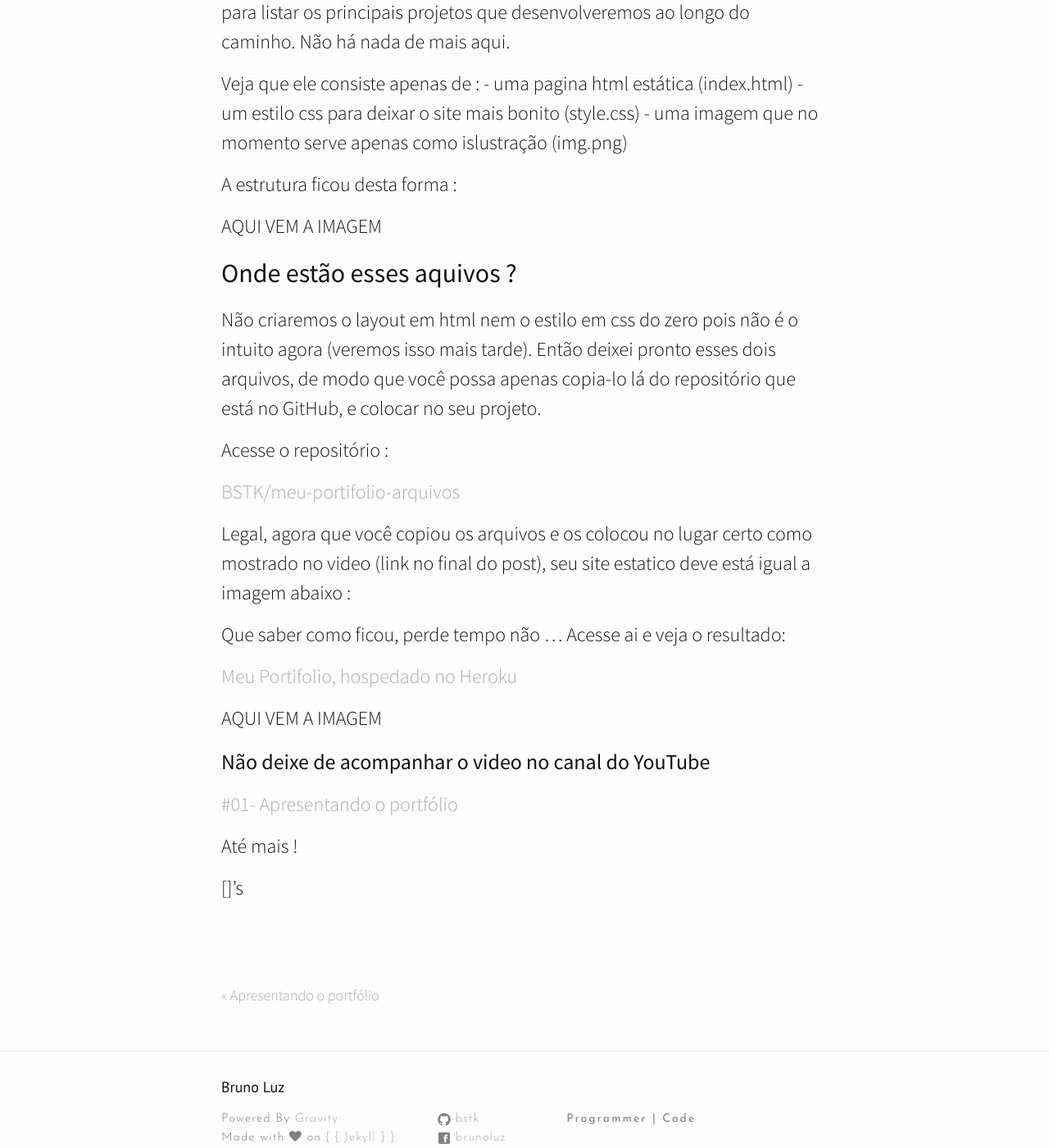
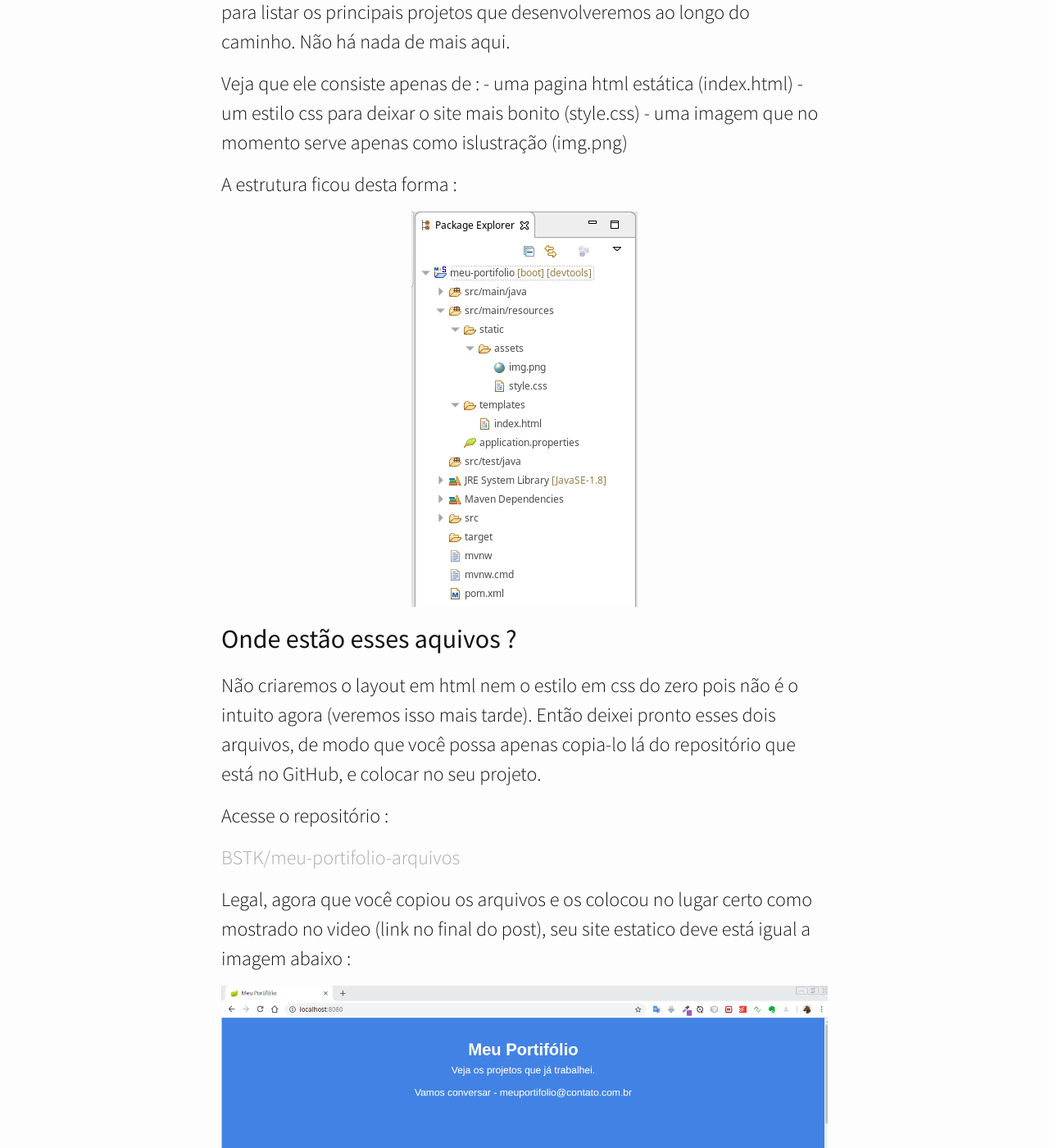
Before and after one commit to BSTK/bstk.github.io, a Jekyll site: the page built from _posts/2018-10-26-site-estatico-springboot.md, in a window 1280 px wide and 1400 px high, scrolled down 566 px. Shown: the whole window at 82% size. Built offline with Jekyll 4.4.1, drawn with Linux system fonts in a browser that asks for light colours; nearby versions of some CDN libraries; comment, search, counter and statistics services are not loaded; some of the changed text lies outside the part shown.

Commit message:
Adicionando imagem

```diff
--- a/_posts/2018-10-26-site-estatico-springboot.md
+++ b/_posts/2018-10-26-site-estatico-springboot.md
@@ -13,7 +13,7 @@ Veja que ele consiste apenas de :
 
 A estrutura ficou desta forma :
 
-AQUI VEM A IMAGEM
+![estrutura-do-projeto](https://raw.githubusercontent.com/BSTK/bstk.github.io/master/asserts/img/estrutura-do-projeto.png)
 
 ## Onde estão esses aquivos ?
 
@@ -27,12 +27,14 @@ Acesse o repositório :
 
 Legal, agora que você copiou os arquivos e os colocou no lugar certo como mostrado no video (link no final do post), seu site estatico deve está igual a imagem abaixo :
 
+![meu-protifolio-localhost](https://raw.githubusercontent.com/BSTK/bstk.github.io/master/asserts/img/meu-protifolio-localhost.png)
 
-Que saber como ficou, perde tempo não ... Acesse ai e veja o resultado:
+
+
+
+Acesse ai e veja o resultado:
 
 [Meu Portifolio, hospedado no Heroku](https://meu-portifolio.herokuapp.com/)
-
-AQUI VEM A IMAGEM
 
 
 ### Não deixe de acompanhar o video no canal do YouTube
```
